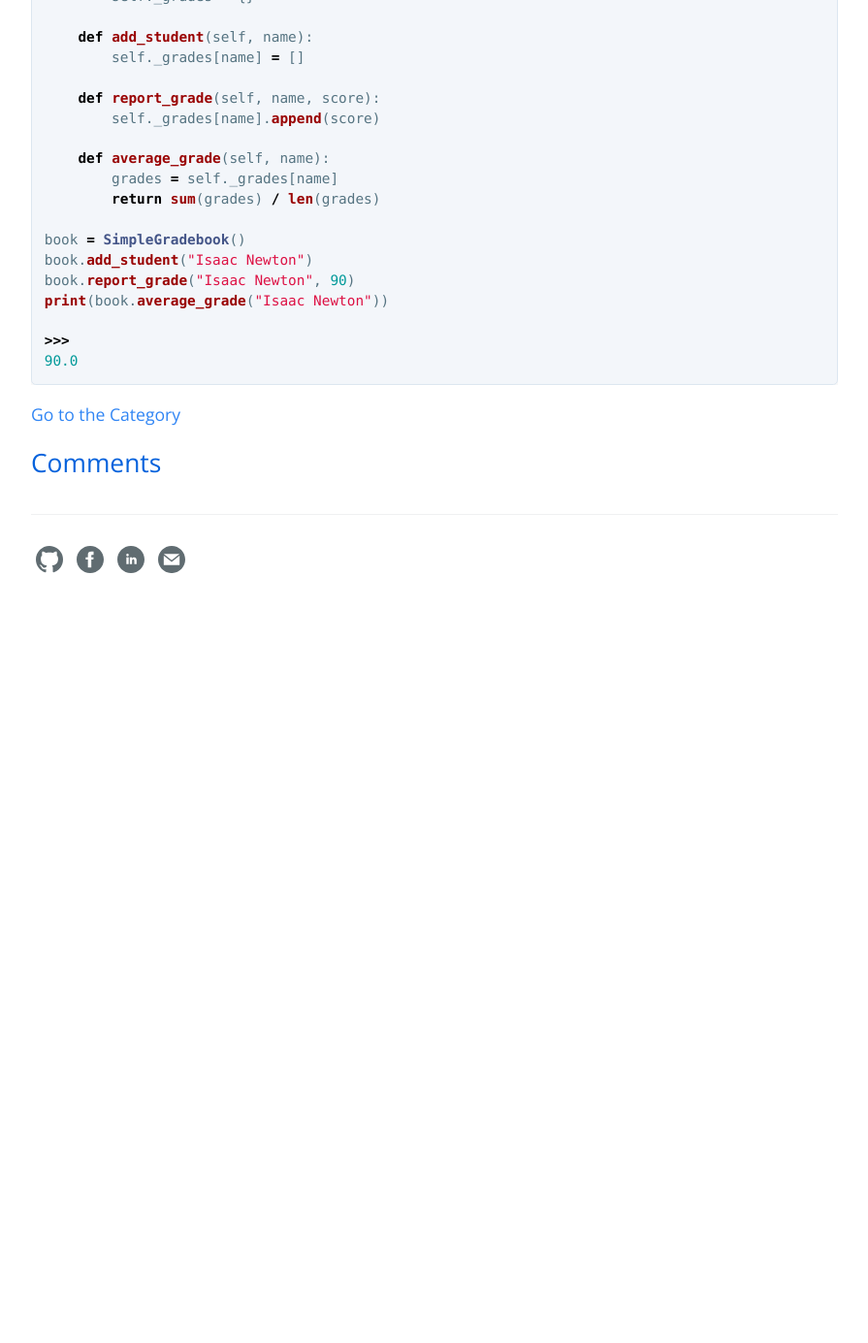
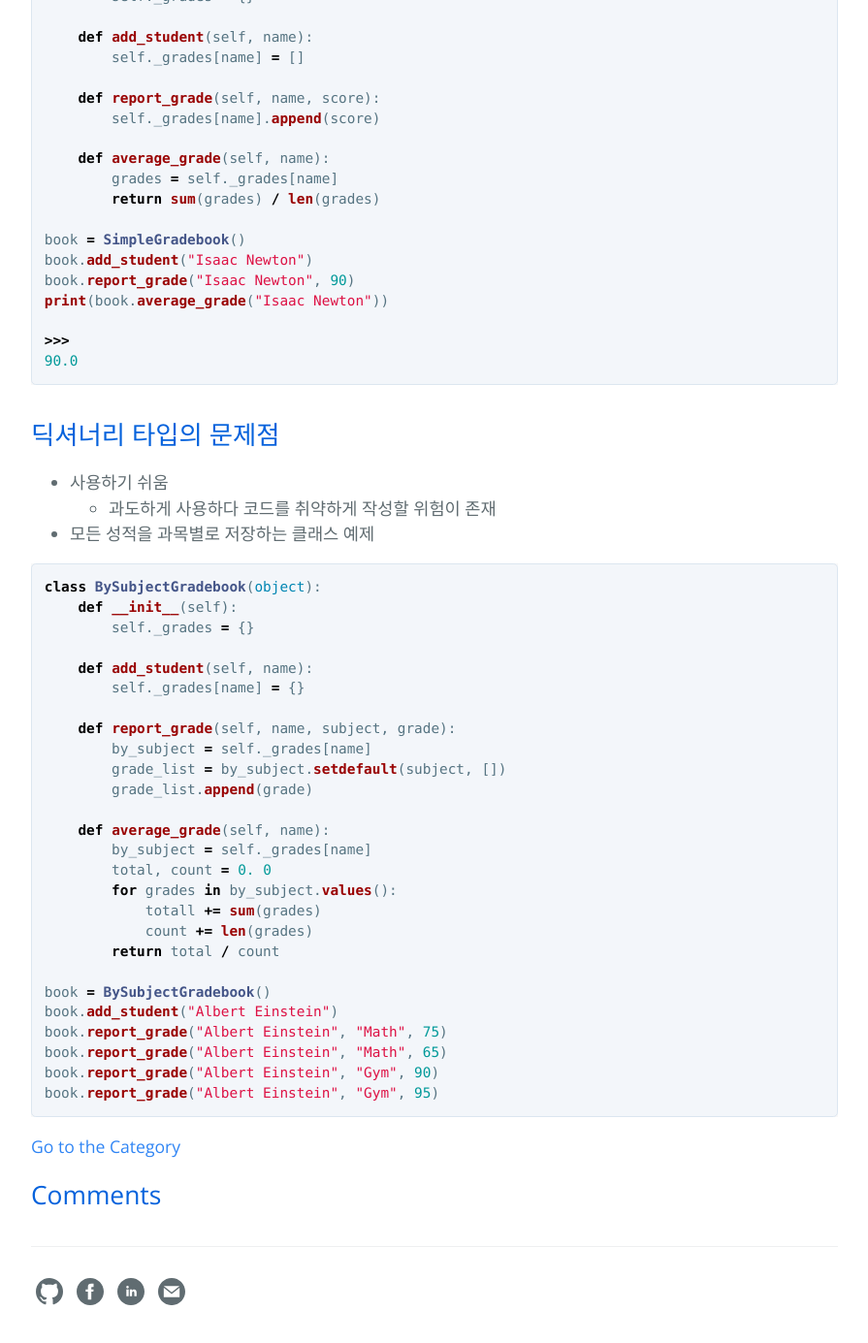
Before and after one commit to hcnoh/hcnoh.github.io, a Jekyll site: the page built from _posts/2018-10-03-effective-python-way22.md, in a window 1280 px wide and 1400 px high, scrolled down 744 px. Shown: the top 1385 px of the window at 97% size, without its empty margins (192-1087 px from the left). Built offline with Jekyll 4.4.1, drawn with Linux system fonts in a browser that asks for light colours; comment, search, counter and statistics services are not loaded; before the commit the page ends 1389 px from its top, so only the background shows below that.

Commit message:
Update 2018-10-03-effective-python-way22.md

````diff
--- a/_posts/2018-10-03-effective-python-way22.md
+++ b/_posts/2018-10-03-effective-python-way22.md
@@ -38,3 +38,37 @@ print(book.average_grade("Isaac Newton"))
 >>>
 90.0
 ```
+
+## 딕셔너리 타입의 문제점
+- 사용하기 쉬움
+  - 과도하게 사용하다 코드를 취약하게 작성할 위험이 존재
+- 모든 성적을 과목별로 저장하는 클래스 예제
+
+```python
+class BySubjectGradebook(object):
+    def __init__(self):
+        self._grades = {}
+
+    def add_student(self, name):
+        self._grades[name] = {}
+
+    def report_grade(self, name, subject, grade):
+        by_subject = self._grades[name]
+        grade_list = by_subject.setdefault(subject, [])
+        grade_list.append(grade)
+
+    def average_grade(self, name):
+        by_subject = self._grades[name]
+        total, count = 0. 0
+        for grades in by_subject.values():
+            totall += sum(grades)
+            count += len(grades)
+        return total / count
+
+book = BySubjectGradebook()
+book.add_student("Albert Einstein")
+book.report_grade("Albert Einstein", "Math", 75)
+book.report_grade("Albert Einstein", "Math", 65)
+book.report_grade("Albert Einstein", "Gym", 90)
+book.report_grade("Albert Einstein", "Gym", 95)
+```
````
